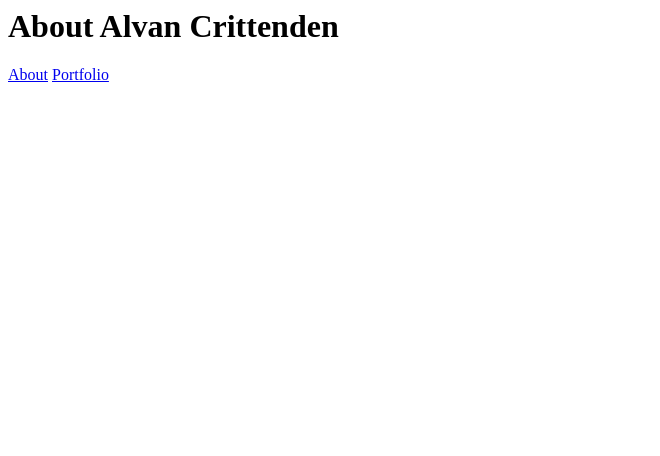
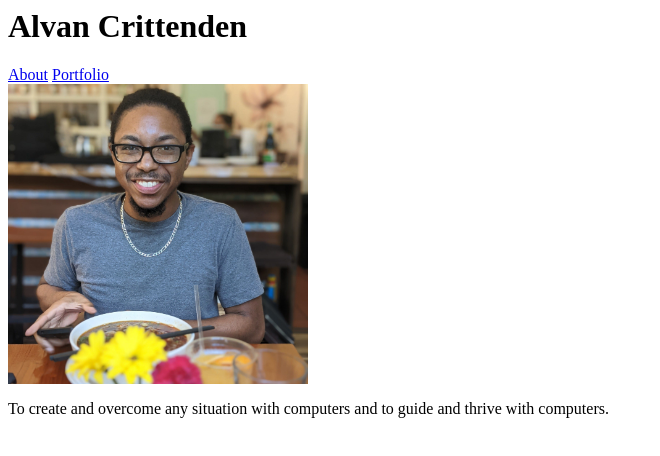
Before and after one commit to ARashodC/personal-site, a plain HTML site: page index.html in a window 1280 px wide. Shown: the whole page, without its empty margins (0-660 px from the left). Drawn offline with Linux system fonts and the light colour scheme.

Commit message:
added img, and mission statment

```diff
--- a/index.html
+++ b/index.html
@@ -10,11 +10,20 @@
 
   <body>
     <header>
-      <h1>About Alvan Crittenden</h1>
+      <h1>Alvan Crittenden</h1>
       <nav>
         <a href="about.html">About</a>
         <a href="portfolio.html">Portfolio</a>
       </nav>
     </header>
+    <img src="profilepic.jpg"
+      alt="Alvan Crittenden picture"
+      width="300"
+      height="300">
+    <main>
+      <p>To create and overcome any situation with computers and to guide and thrive with computers.</p>
+
+
+    </main>
   </body>
 </html>
```
Also changed, not shown: profilepic.jpg (added).
